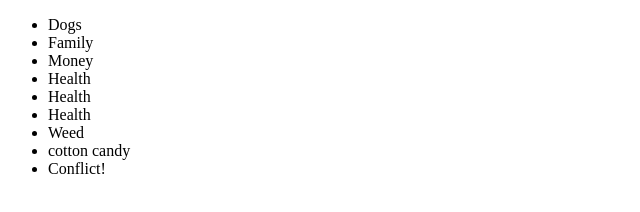
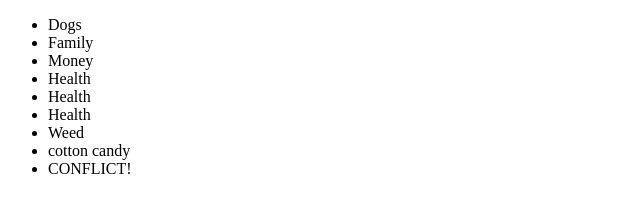
Before and after one commit to BenHuf/my-fav-things, a plain HTML site: page index.html in a window 1280 px wide. Shown: the full height of the page, 0-640 px from the left. Drawn offline with Linux system fonts and the light colour scheme.

Commit message:
Update index.html

```diff
--- a/index.html
+++ b/index.html
@@ -16,7 +16,7 @@
     <li>Health</li>
     <li>Weed</li>
     <li>cotton candy</li>
-    <li>Conflict!</li>
+    <li>CONFLICT!</li>
   </ul>
 </body>
 </html>
```
